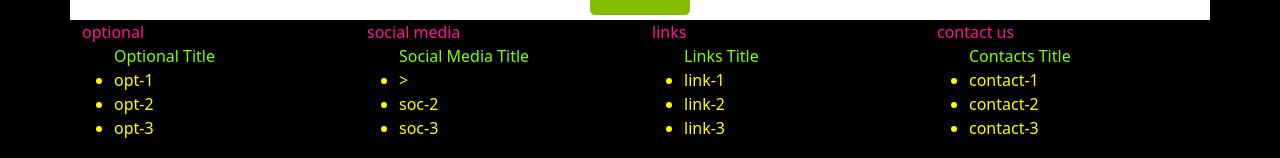
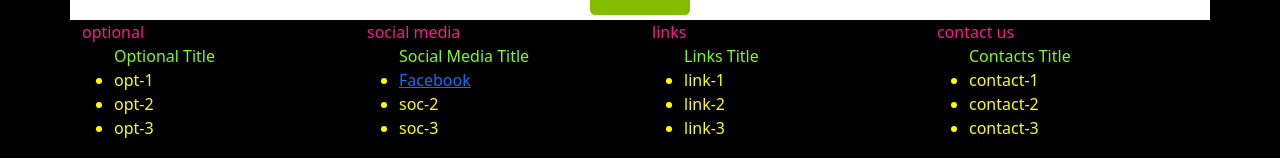
Before and after one commit to Bob-Hunt-PG/Project0001, a website: page index.html in a window 1280 px wide. Shown: the part 1474-1632 px from the top of the page. Drawn offline with nearby package versions, Linux system fonts and the light colour scheme.

Commit message:
added hyperlink to company's Facebook page.

```diff
--- a/index.html
+++ b/index.html
@@ -299,7 +299,9 @@
 
                 <div class="col-sm-3" id="footer-div2">social media
                     <ul class="footer-ul" id="social-ul">Social Media Title
-                        <li class="footer-li" id="soc-1"><a></a>></li>
+                        <li class="footer-li" id="soc-1">
+                            <a href="https://www.facebook.com/AnywhereproductsLLC/?ref=page_internal" target="_blank">Facebook</a>
+                        </li>
                         <li class="footer-li" id="soc-2">soc-2</li>
                         <li class="footer-li" id="soc-3">soc-3</li>
                     </ul>
```
